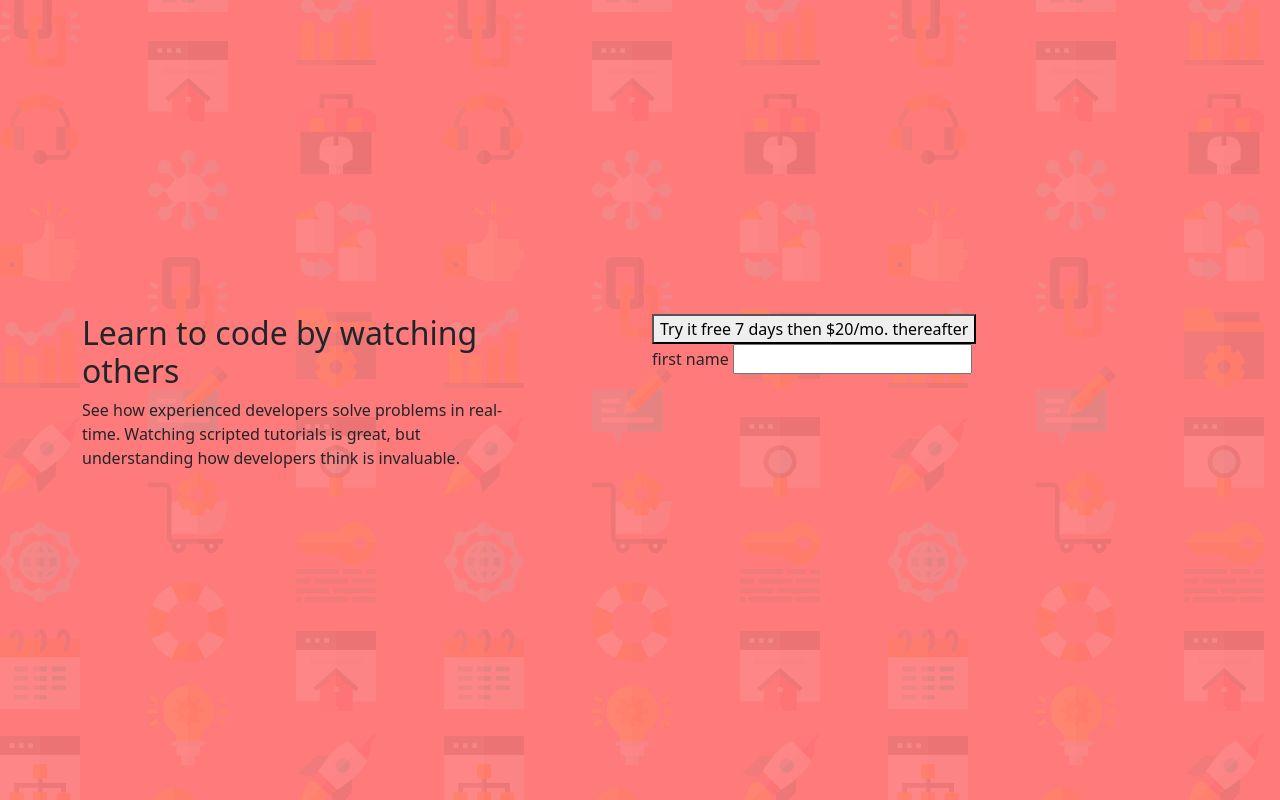
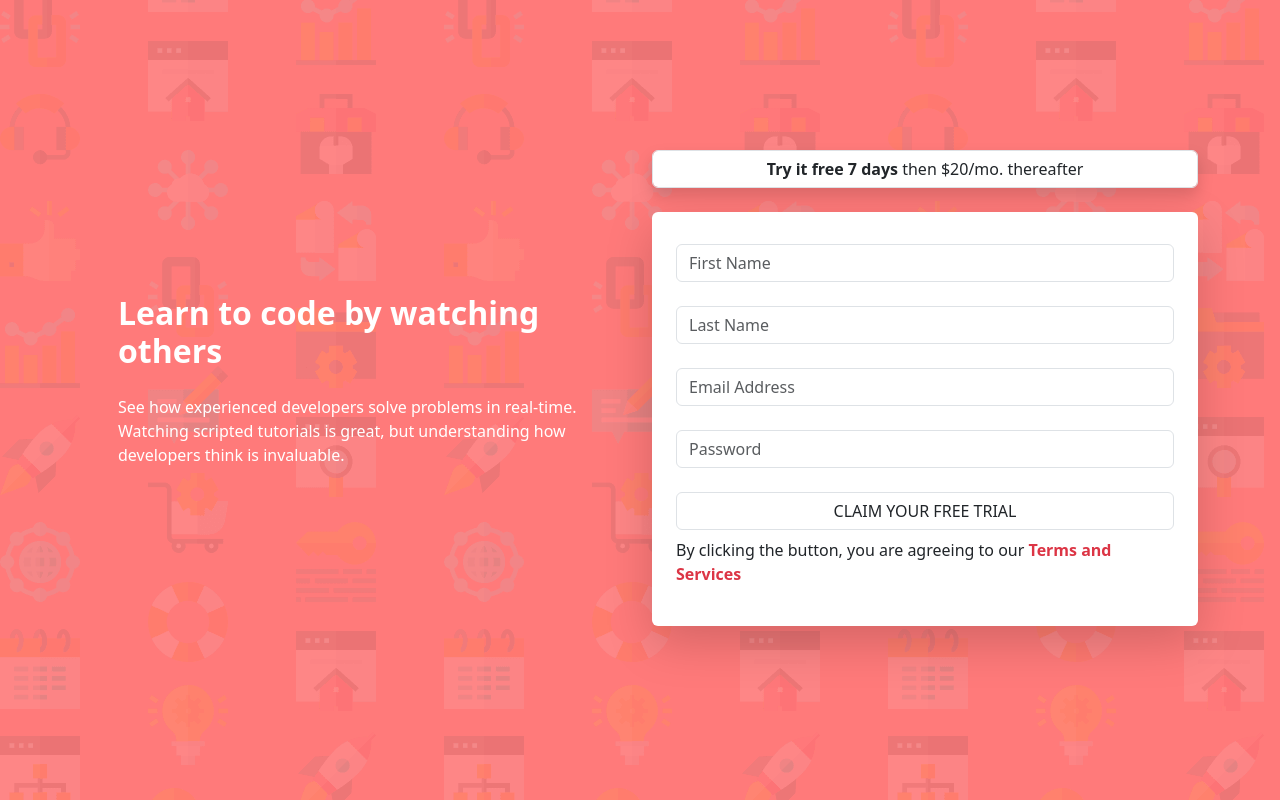
Before and after one commit to Bhee15/component-with-signup-form, a plain HTML site: page index.html in a window 1280 px wide. Drawn offline with nearby package versions, Linux system fonts and the light colour scheme.

Commit message:
fixed html

```diff
--- a/index.html
+++ b/index.html
@@ -4,12 +4,7 @@
     <meta charset="UTF-8" />
     <meta name="viewport" content="width=device-width, initial-scale=1.0" />
     <title>component-with-signup-form</title>
-    <link
-      href="https://cdn.jsdelivr.net/npm/bootstrap@5.3.3/dist/css/bootstrap.min.css"
-      rel="stylesheet"
-      integrity="sha384-QWTKZyjpPEjISv5WaRU9OFeRpok6YctnYmDr5pNlyT2bRjXh0JMhjY6hW+ALEwIH"
-      crossorigin="anonymous"
-    />
+    <link href="https://cdn.jsdelivr.net/npm/bootstrap@5.3.3/dist/css/bootstrap.min.css" rel="stylesheet" integrity="sha384-QWTKZyjpPEjISv5WaRU9OFeRpok6YctnYmDr5pNlyT2bRjXh0JMhjY6hW+ALEwIH" crossorigin="anonymous"/>
     <link rel="stylesheet" href="style.css" />
   </head>
   <body>
@@ -17,35 +12,51 @@
       <!-- main section -->
       <section class="row justify-content-between">
         <!-- section-1 -->
-        <section class="col-md-5">
-          <h2>Learn to code by watching others</h2>
+        <section class="col-md-6 text-white p-5 mt-5" >
+          <h2 class="fw-bold pb-3 mt-5">
+            Learn to code by watching others
+          </h2>
           <p>
-            See how experienced developers solve problems in real-time. Watching
-            scripted tutorials is great, but understanding how developers think
-            is invaluable.
+            See how experienced developers solve problems in real-time. Watching scripted tutorials is great, but understanding how developers think is invaluable.
           </p>
         </section>
         <!-- section-2 -->
         <section class="col-md-6">
-          <!-- div for btn -->
-          <div>
-            <button>
-              Try it free 7 days <span>then $20/mo. thereafter</span>
+          <!-- div for btn-1 -->
+          <div class="btn-1">
+            <button class="form-control fw-bold shadow">
+              Try it free 7 days <span class="fw-light">then $20/mo. thereafter</span>
             </button>
           </div>
-          <!-- form -->
-          <form>
-            <label for="">first name</label>
-            <input type="text" />
-          </form>
+          <!-- section-3 -->
+          <section class="container rounded my-4 pt-2 pb-4 px-4 bg-white shadow-lg">
+            <!-- form -->
+            <form>
+              <label for="firstname"></label>
+              <input type="text border" class="form-control" id="floatingInput" placeholder="First Name"/>
+
+              <label for="lastname"></label>
+              <input type="text"id="floatingInput" class="form-control" placeholder="Last Name"/>
+
+              <label for="emailaddress"></label>
+              <input type="email"id="floatingInput"class="form-control"placeholder="Email Address"/>
+
+              <label for="password"></label>
+              <input type="password" id="floatingInput" class="form-control" placeholder="Password"/>
+
+              <!-- div for btn-2 -->
+              <div class="btn-2">
+                <button class="form-control mt-4">CLAIM YOUR FREE TRIAL</button>
+              </div>
+              <p class="mt-2">
+                By clicking the button, you are agreeing to our <span class="text-danger fw-bold">Terms and Services</span>
+              </p>
+            </form>
+          </section>
         </section>
       </section>
     </main>
 
-    <script
-      src="https://cdn.jsdelivr.net/npm/bootstrap@5.3.3/dist/js/bootstrap.bundle.min.js"
-      integrity="sha384-YvpcrYf0tY3lHB60NNkmXc5s9fDVZLESaAA55NDzOxhy9GkcIdslK1eN7N6jIeHz"
-      crossorigin="anonymous"
-    ></script>
+    <script src="https://cdn.jsdelivr.net/npm/bootstrap@5.3.3/dist/js/bootstrap.bundle.min.js" integrity="sha384-YvpcrYf0tY3lHB60NNkmXc5s9fDVZLESaAA55NDzOxhy9GkcIdslK1eN7N6jIeHz" crossorigin="anonymous"></script>
   </body>
 </html>
```
